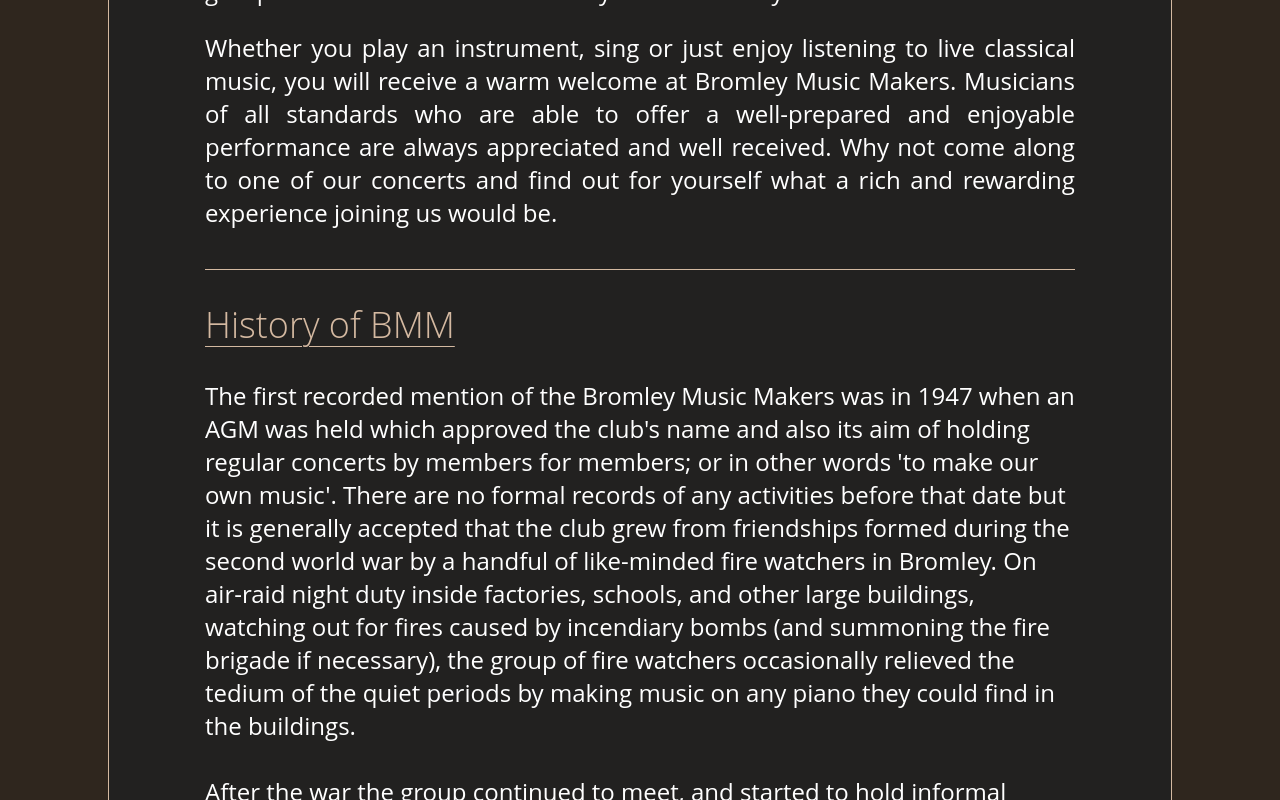
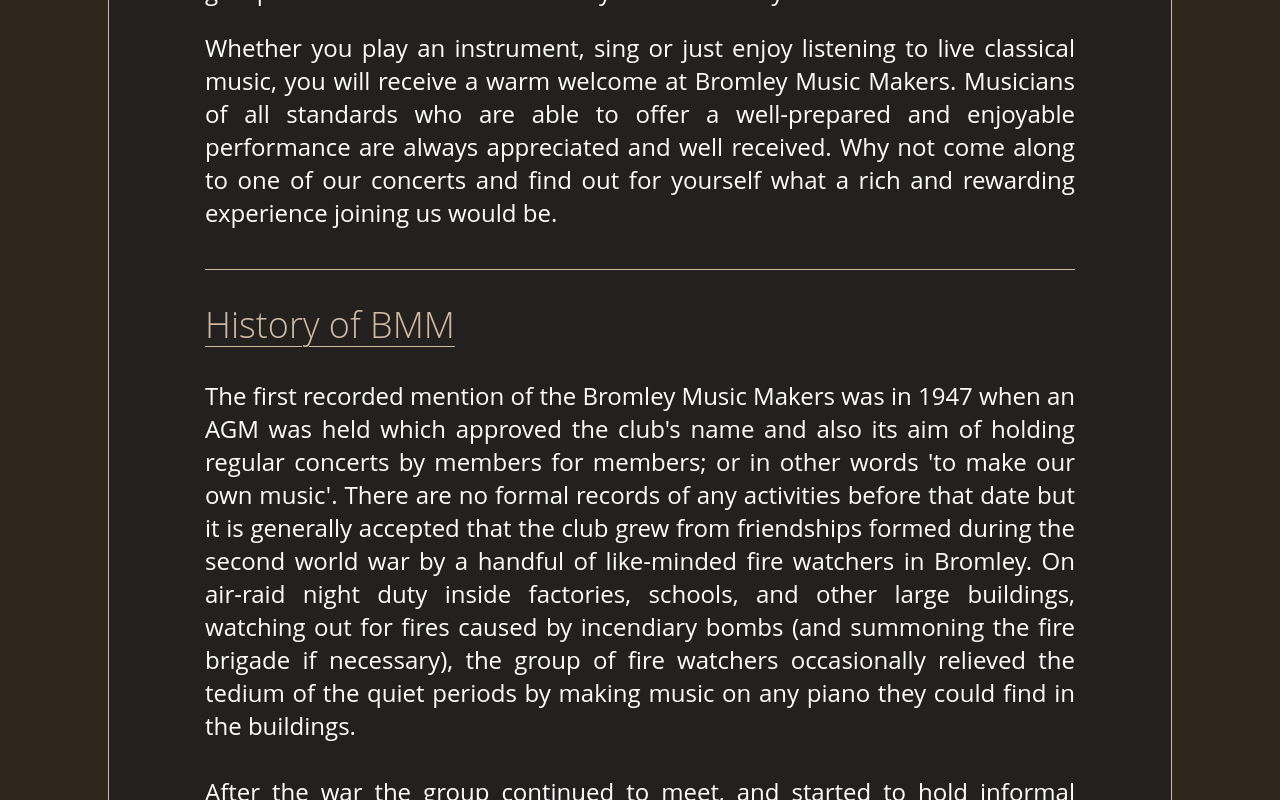
Before and after one commit to silkster87/react-bmm-website, a React (Create React App) app: page / in a window 1280 px wide. Shown: the part 3994-4794 px from the top of the page. Built offline with nearby package versions, Linux system fonts and the light colour scheme; no server answers.

Commit message:
refactor: text justify

```diff
--- a/src/styles/Main.scss
+++ b/src/styles/Main.scss
@@ -44,6 +44,8 @@ main {
     p {
       white-space: pre-line;
     }
+    text-align: justify;
+    text-justify: inter-word;
     padding-bottom: 16px;
     border-bottom: 1px solid colors.$nav-highlighted-text;
   }
```
